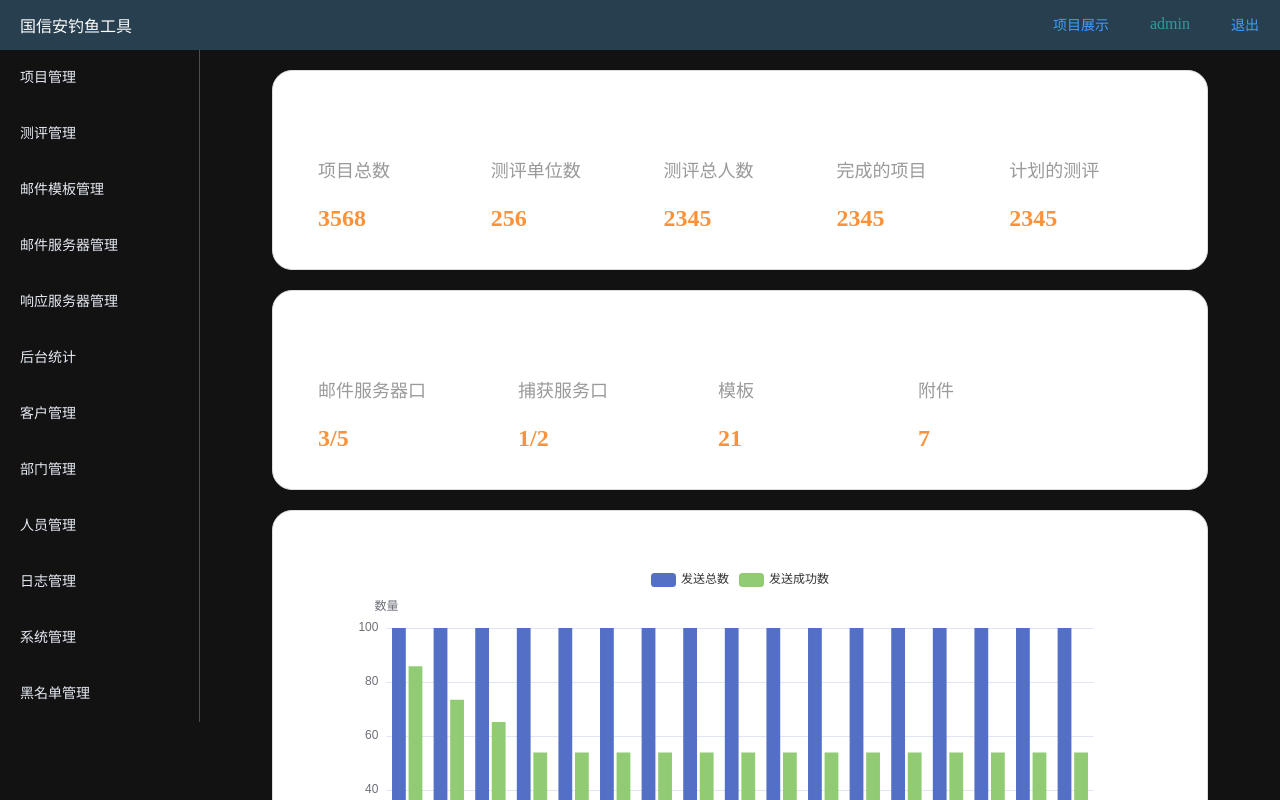
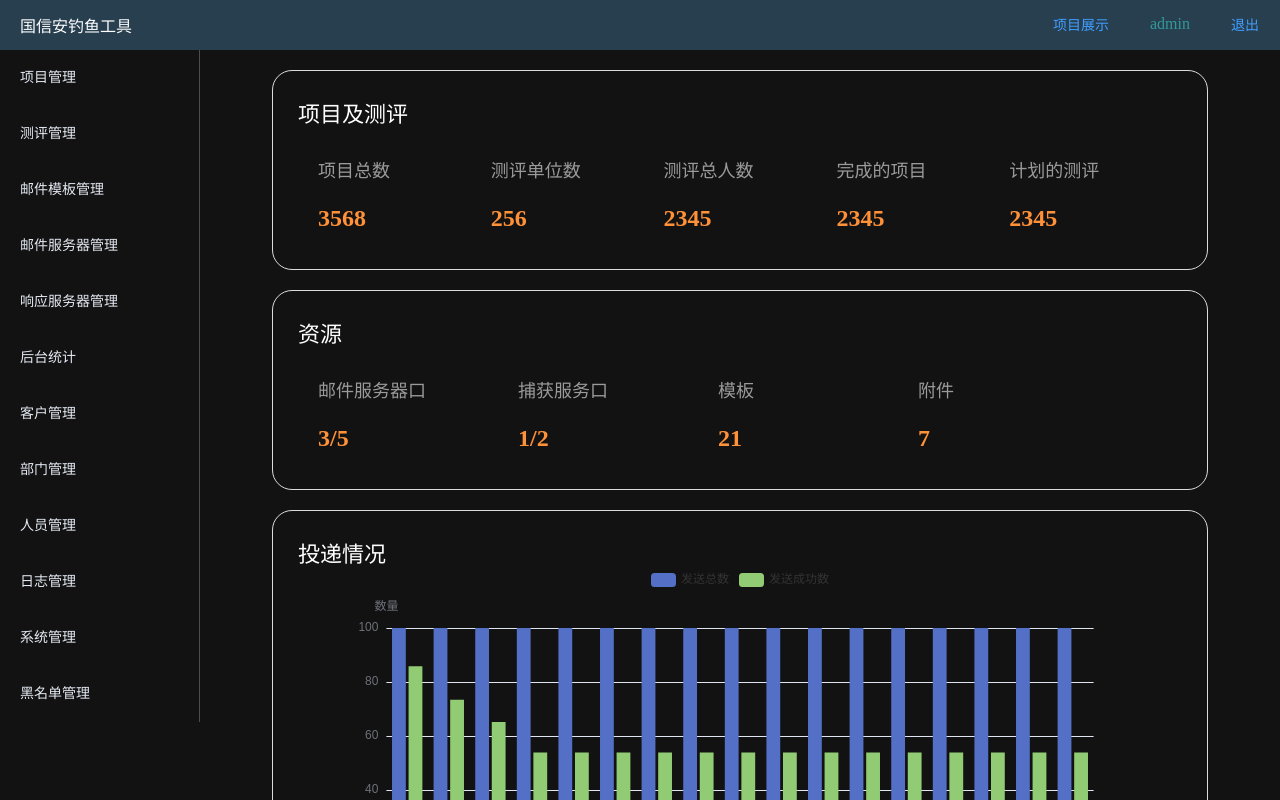
Before and after one commit to Worthyoy/shixi, a Vue app: page /home/statistics in a window 1280 px wide. Built offline with nearby package versions, Linux system fonts and the light colour scheme.

Commit message:
修改背景颜色

```diff
--- a/src/views/Show.vue
+++ b/src/views/Show.vue
@@ -297,7 +297,7 @@ header {
 	.frame-border {
 		width: 90%;
 		border: 1px solid gainsboro;
-		background-color: white;
+		// background-color: white;
 		border-radius: 20px;
 		margin: auto;
 		display: flex;
--- a/src/views/Statistics.vue
+++ b/src/views/Statistics.vue
@@ -133,7 +133,7 @@ onMounted(() => {
     .frame-border {
         width: 90%;
         border: 1px solid gainsboro;
-        background-color: white;
+        // background-color: white;
         border-radius: 20px;
         margin: auto;
         display: flex;
```
